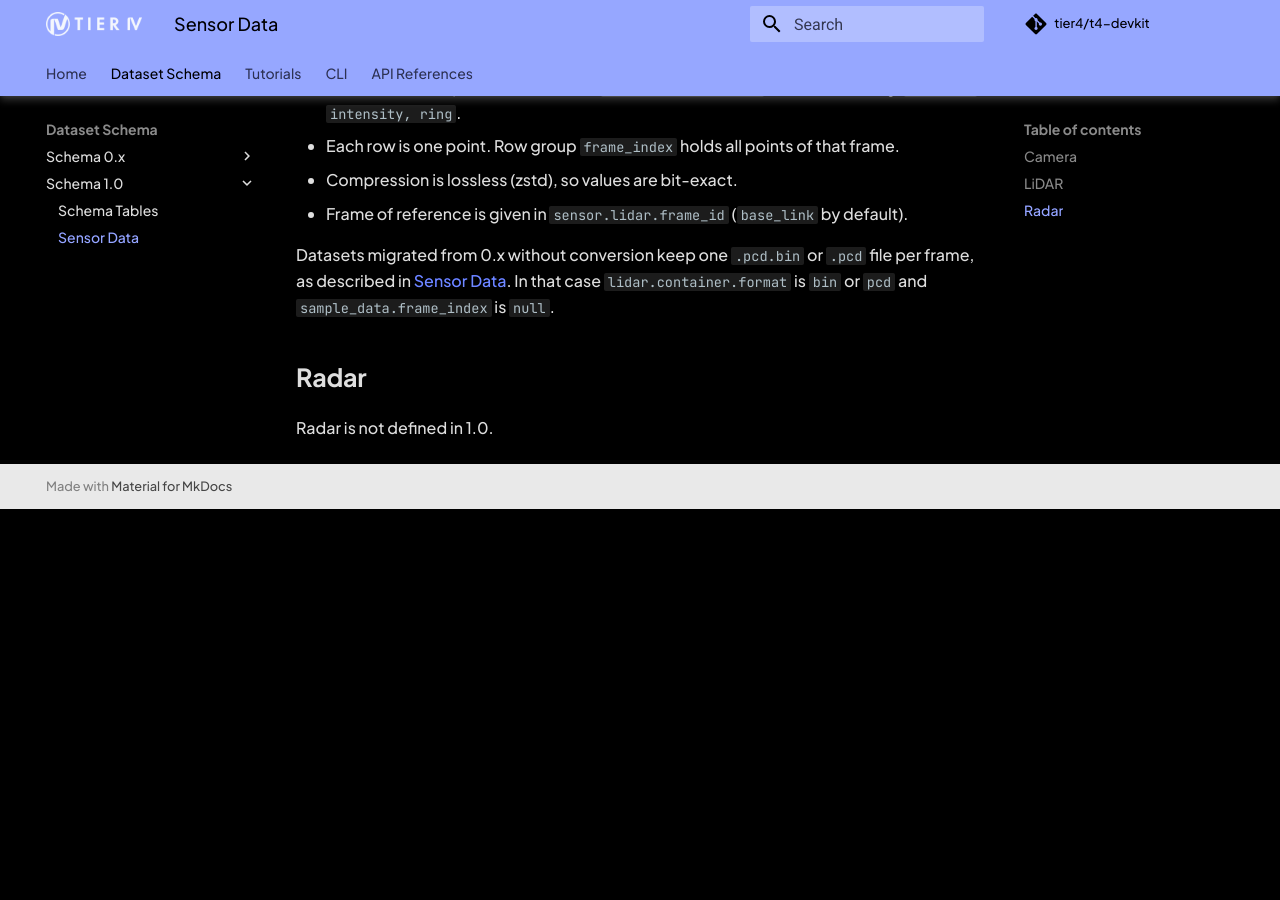
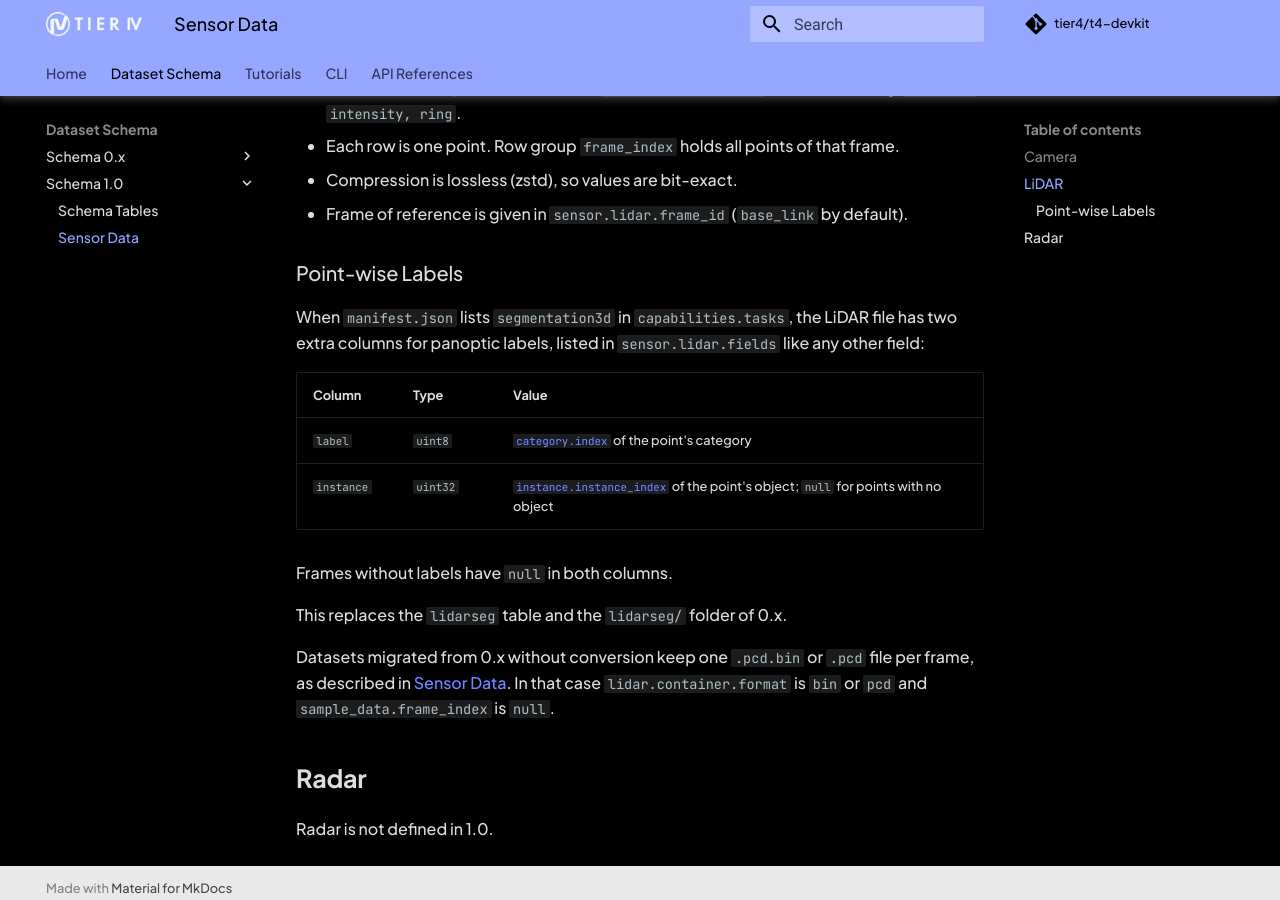
Before and after one commit to tier4/t4-devkit, an MkDocs documentation site: the page built from docs/schema/v1/data.md, in a window 1280 px wide and 900 px high, scrolled down 1163 px. Built offline with MkDocs 1.6.1 and Material for MkDocs 9.7.7, drawn with Linux system fonts in a browser that asks for light colours; comment, search, counter and statistics services are not loaded; the version menu is left out; before the commit the page ends 1672 px from its top, so only the background shows below that.

Commit message:
docs(schema): list input_bag in assets, store panoptic point labels in the LiDAR file

````diff
--- a/docs/schema/v1/data.md
+++ b/docs/schema/v1/data.md
@@ -14,12 +14,12 @@ data/
     └── CAM_FRONT.mp4
 ```
 
-| Setting        | Value                                                         |
-| -------------- | ------------------------------------------------------------- |
-| Container      | MP4                                                           |
-| Codec          | AV1, encoded with SVT-AV1 (preset 6, CRF 26)                  |
-| Frame types    | Intra-only: every frame is a keyframe (`-g 1`)                |
-| Pixel format   | `yuv420p`, full range, BT.601                                 |
+| Setting         | Value                                                              |
+| --------------- | ------------------------------------------------------------------ |
+| Container       | MP4                                                                |
+| Codec           | AV1, encoded with SVT-AV1 (preset 6, CRF 26)                       |
+| Frame types     | Intra-only: every frame is a keyframe (`-g 1`)                     |
+| Pixel format    | `yuv420p`, full range, BT.601                                      |
 | Track timescale | Equal to the frame rate, so a frame's pts equals its `frame_index` |
 
 Because every frame is a keyframe, any frame can be decoded without decoding its neighbours. Readers seek by `frame_index`.
@@ -41,6 +41,19 @@ data/
 - Compression is lossless (zstd), so values are bit-exact.
 - Frame of reference is given in `sensor.lidar.frame_id` (`base_link` by default).
 
+### Point-wise Labels
+
+When `manifest.json` lists `segmentation3d` in `capabilities.tasks`, the LiDAR file has two extra columns for panoptic labels, listed in `sensor.lidar.fields` like any other field:
+
+| Column     | Type     | Value                                                                                                    |
+| ---------- | -------- | -------------------------------------------------------------------------------------------------------- |
+| `label`    | `uint8`  | [`category.index`](./table.md#category) of the point's category                                          |
+| `instance` | `uint32` | [`instance.instance_index`](./table.md#instance) of the point's object; `null` for points with no object |
+
+Frames without labels have `null` in both columns.
+
+This replaces the `lidarseg` table and the `lidarseg/` folder of 0.x.
+
 Datasets migrated from 0.x without conversion keep one `.pcd.bin` or `.pcd` file per frame, as described in [Sensor Data](../data.md). In that case `lidar.container.format` is `bin` or `pcd` and `sample_data.frame_index` is `null`.
 
 ## Radar
````
Also changed, not shown: docs/schema/v1/index.md (+2 -2 lines), docs/schema/v1/table.md (+2 -1 lines).
